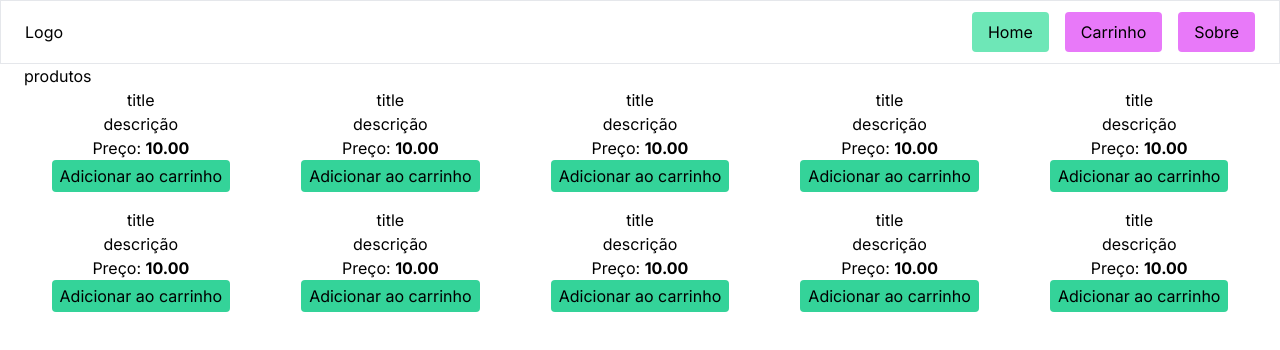
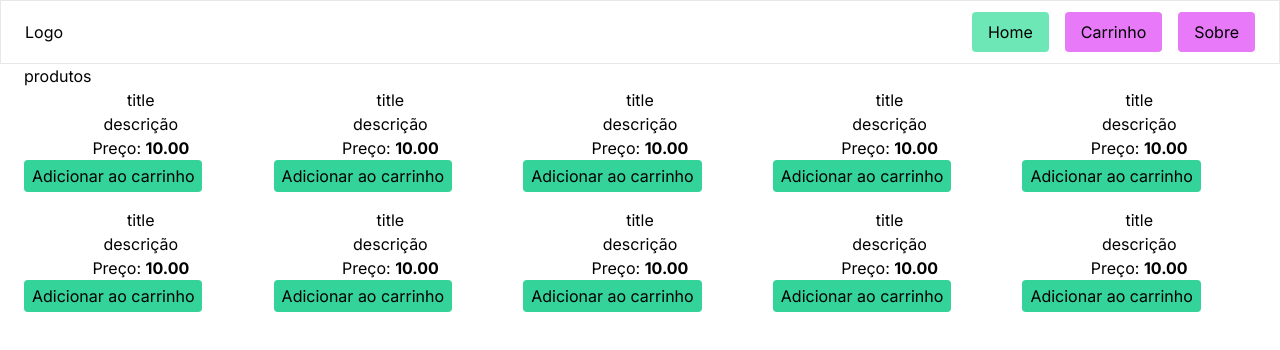
Before and after one commit to dario-souza/shop-green, a Next.js app: page / in a window 1280 px wide. Shown: the top 350 px of the page. Built offline with nearby package versions, Linux system fonts and the light colour scheme.

Commit message:
chore: componente button criado

```diff
--- a/src/components/button.tsx
+++ b/src/components/button.tsx
@@ -3,7 +3,7 @@ interface ButtonProps extends React.ComponentProps<'button'> { }
 
 const Button = ({ children, ...rest }: ButtonProps) => {
   return (
-    <button className='px-2 py-1 rounded bg-emerald-400' {...rest}>{children}</button>
+    <button className='block px-2 py-1 rounded bg-emerald-400' {...rest}>{children}</button>
   )
 }
 
```
